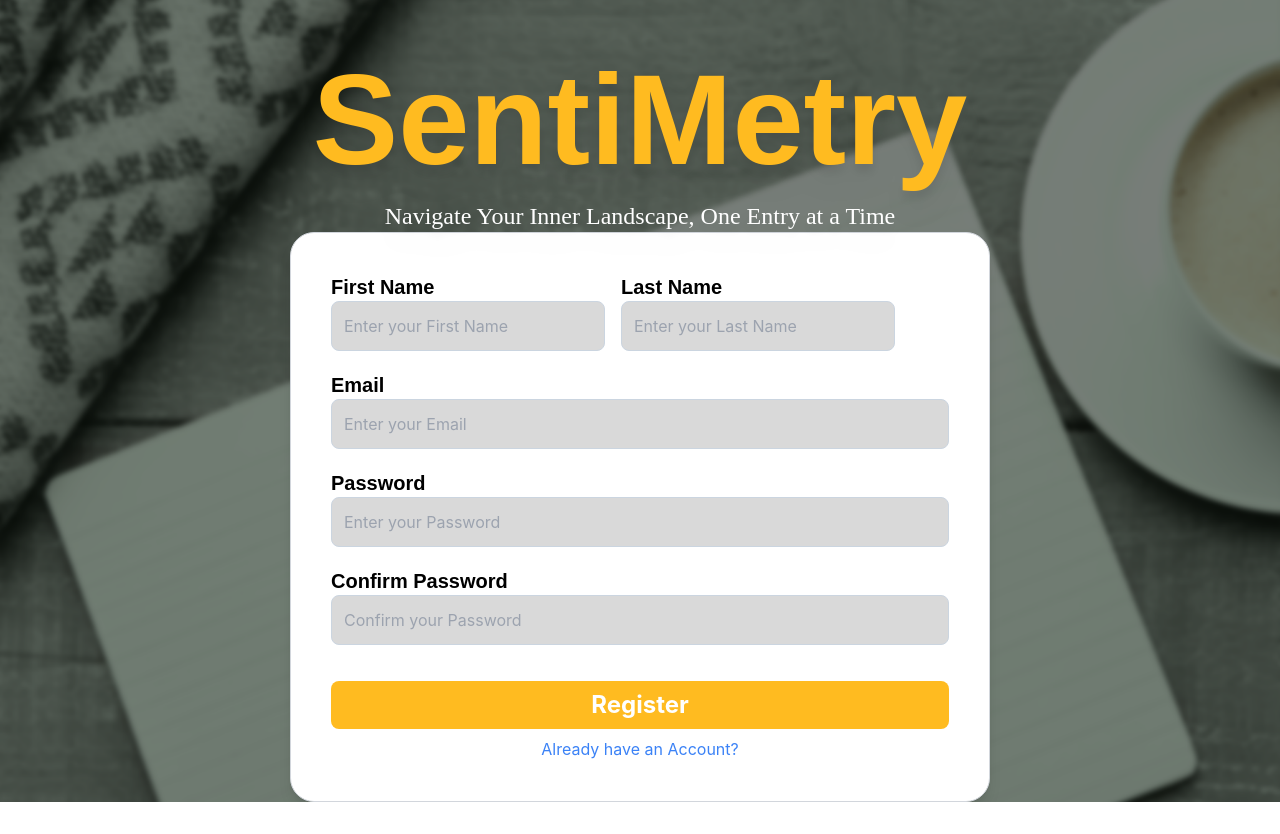
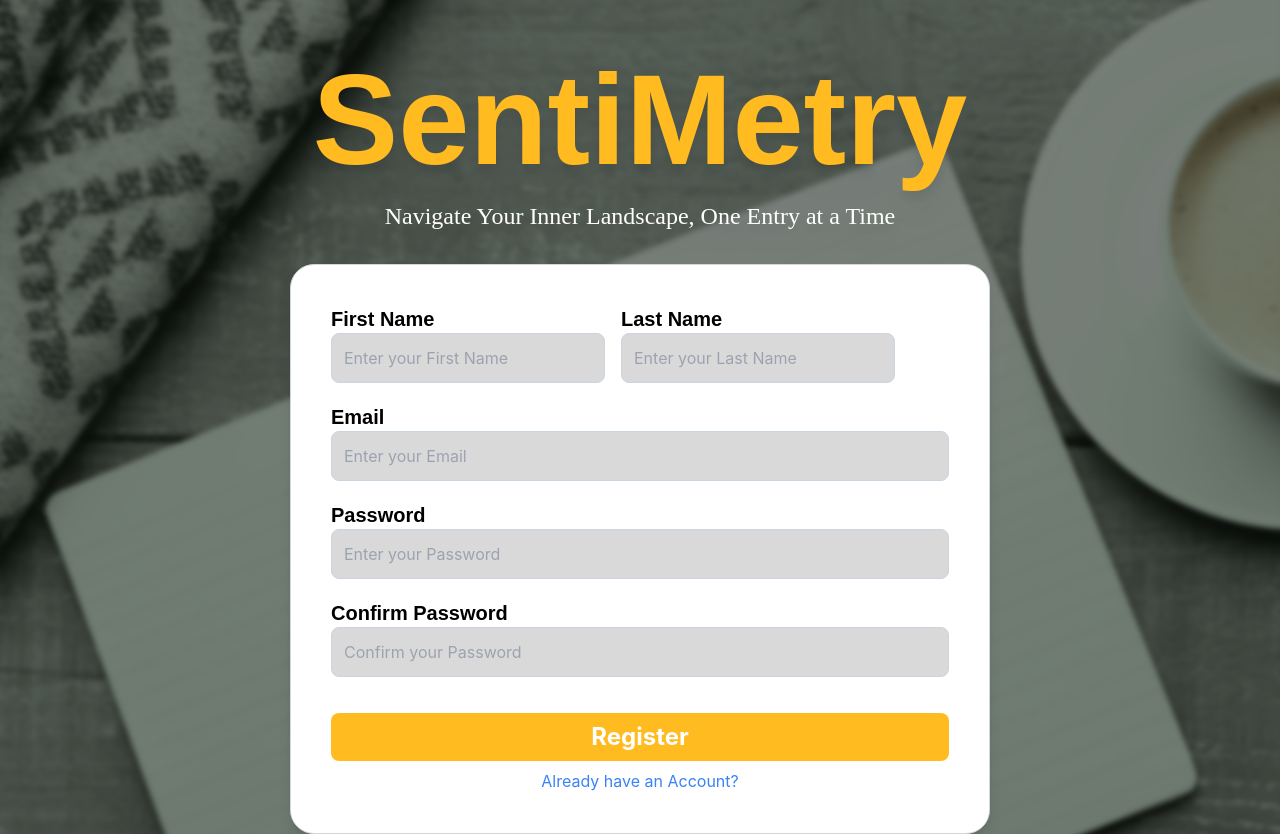
Before and after one commit to riu-rd/Sentimetry, a React (Vite) app in the folder frontend/: page /register in a window 1280 px wide. Before the commit the page ends 802 px from the top, so only its background shows below. Built offline with nearby package versions, Linux system fonts and the light colour scheme; no server answers.

Commit message:
register sizing

```diff
--- a/frontend/src/pages/Register.jsx
+++ b/frontend/src/pages/Register.jsx
@@ -88,7 +88,7 @@ const Register = ( props, {user} ) => {
                     Navigate Your Inner Landscape, One Entry at a Time
                     </h2>
             </div>
-            <div className="form-container bg-white rounded-3xl shadow-lg p-10 m-auto">
+            <div className="form-container bg-white rounded-3xl shadow-lg p-10 mt-8 sm:w-96 lg:w-full">
                 <form onSubmit={handleRegister} className="space-y-1">
                     <div className="flex space-x-4">
                         <div>
```
